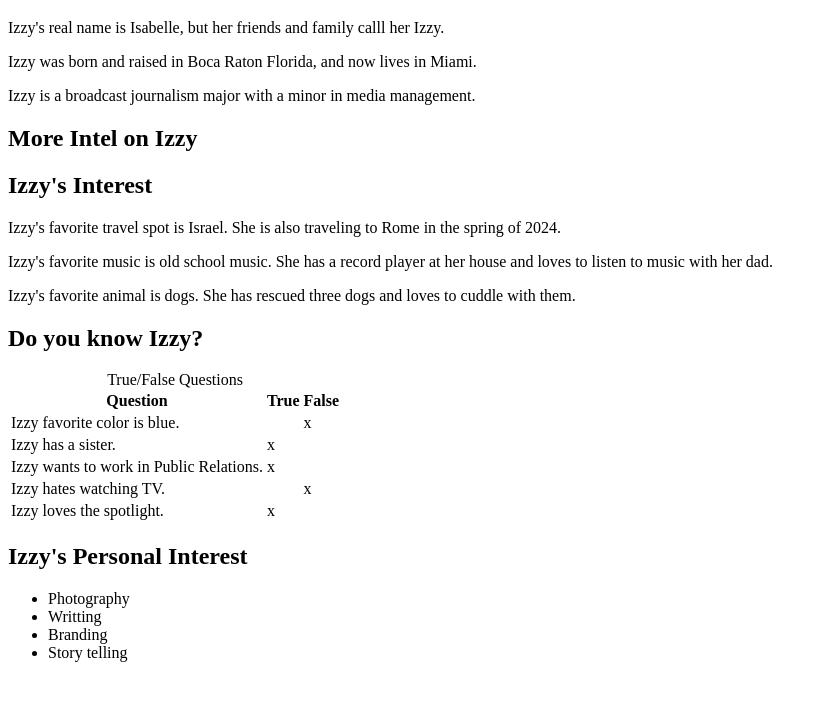
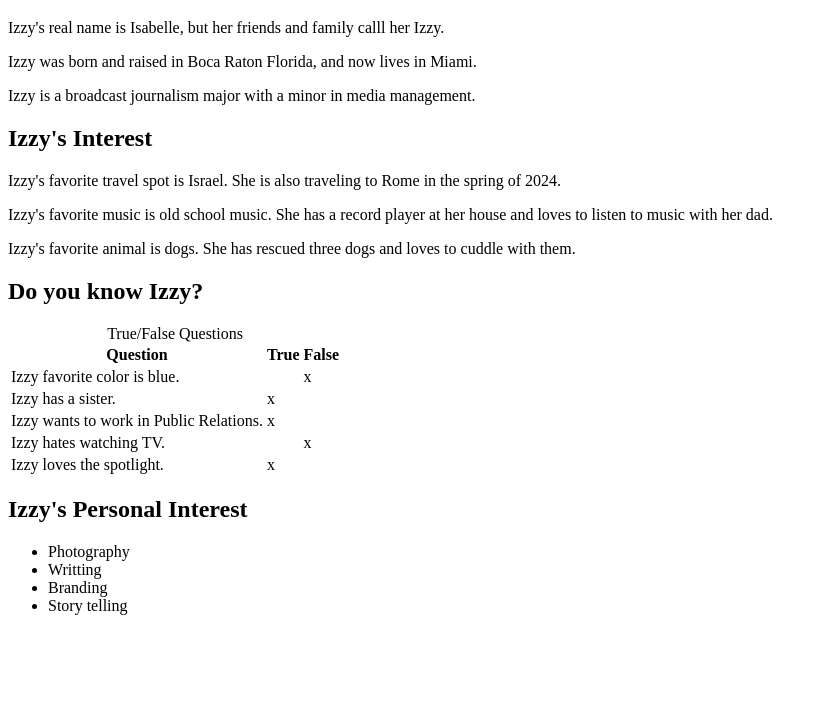
Before and after one commit to ime26/ime26.github.io, a plain HTML site: page index.html in a window 1280 px wide. Shown: the part 61-762 px from the top of the page, without its empty margins (0-827 px from the left). Drawn offline with Linux system fonts and the light colour scheme.

Commit message:
Update index.html

```diff
--- a/index.html
+++ b/index.html
@@ -12,9 +12,6 @@
     <p>Izzy was born and raised in Boca Raton Florida, and now lives in Miami.</p>
     <p>Izzy is a broadcast journalism major with a minor in media management.</p>
 
-
-
-    <h2>More Intel on Izzy</h2>
 
       <h2>Izzy's Interest</h2>
 
```
